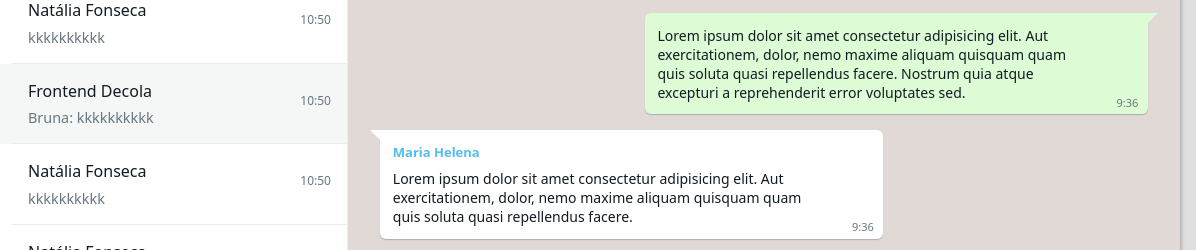
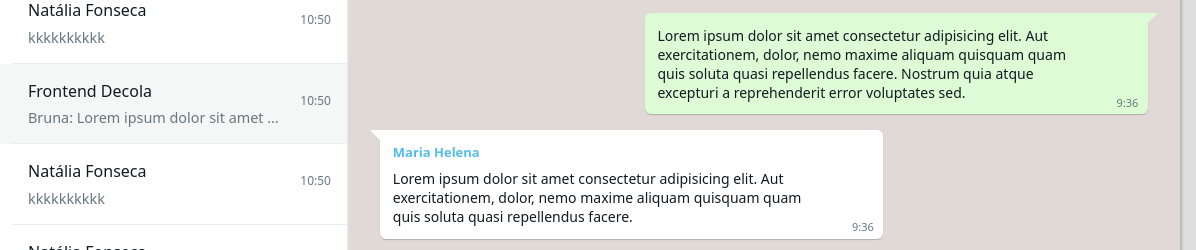
Before and after one commit to nataliafonseca/konviva-html-css-js, a plain HTML site: page desafio-whatsapp/index.html in a window 1280 px wide. Shown: the part 223-473 px from the top of the page, 84-1280 px from the left. Drawn offline with Linux system fonts and the light colour scheme.

Commit message:
desafio css: whatsapp - correção

```diff
--- a/desafio-whatsapp/index.html
+++ b/desafio-whatsapp/index.html
@@ -67,7 +67,9 @@
           <div class="sidebar-chats-item-text">
             <div class="sidebar-chats-item-contact">
               <h2 class="sidebar-chats-item-title">Frontend Decola</h2>
-              <p class="sidebar-chats-item-subtitle">Bruna: kkkkkkkkkk</p>
+              <p class="sidebar-chats-item-subtitle">Bruna: Lorem ipsum dolor sit amet consectetur adipisicing elit. Aut
+                exercitationem, dolor, nemo maxime aliquam quisquam quam quis soluta quasi repellendus facere. Nostrum
+                quia atque excepturi a reprehenderit error voluptates sed.</p>
             </div>
             <div class="sidebar-chats-item-time-status">
               <time class="sidebar-chats-item-time">10:50</time>
--- a/desafio-whatsapp/style.css
+++ b/desafio-whatsapp/style.css
@@ -181,13 +181,19 @@
 }
 
 .sidebar-chats-item-text {
-  display: flex;
+  display: grid;
+  grid-template-columns: 1fr auto;
   gap: 1rem;
   width: 100%;
   align-items: center;
   justify-content: space-between;
   border-bottom: 1px solid #eaedef;
   padding: 1rem;
+}
+
+.sidebar-chats-item-contact {
+  width: 100%;
+  overflow: hidden;
 }
 
 .sidebar-chats-item-title {
@@ -200,6 +206,10 @@
   font-weight: normal;
   color: #667781;
   font-size: 0.9rem;
+  max-width: 100%;
+  white-space: nowrap;
+  overflow: hidden;
+  text-overflow: ellipsis;
 }
 
 .sidebar-chats-item-time-status {
```
